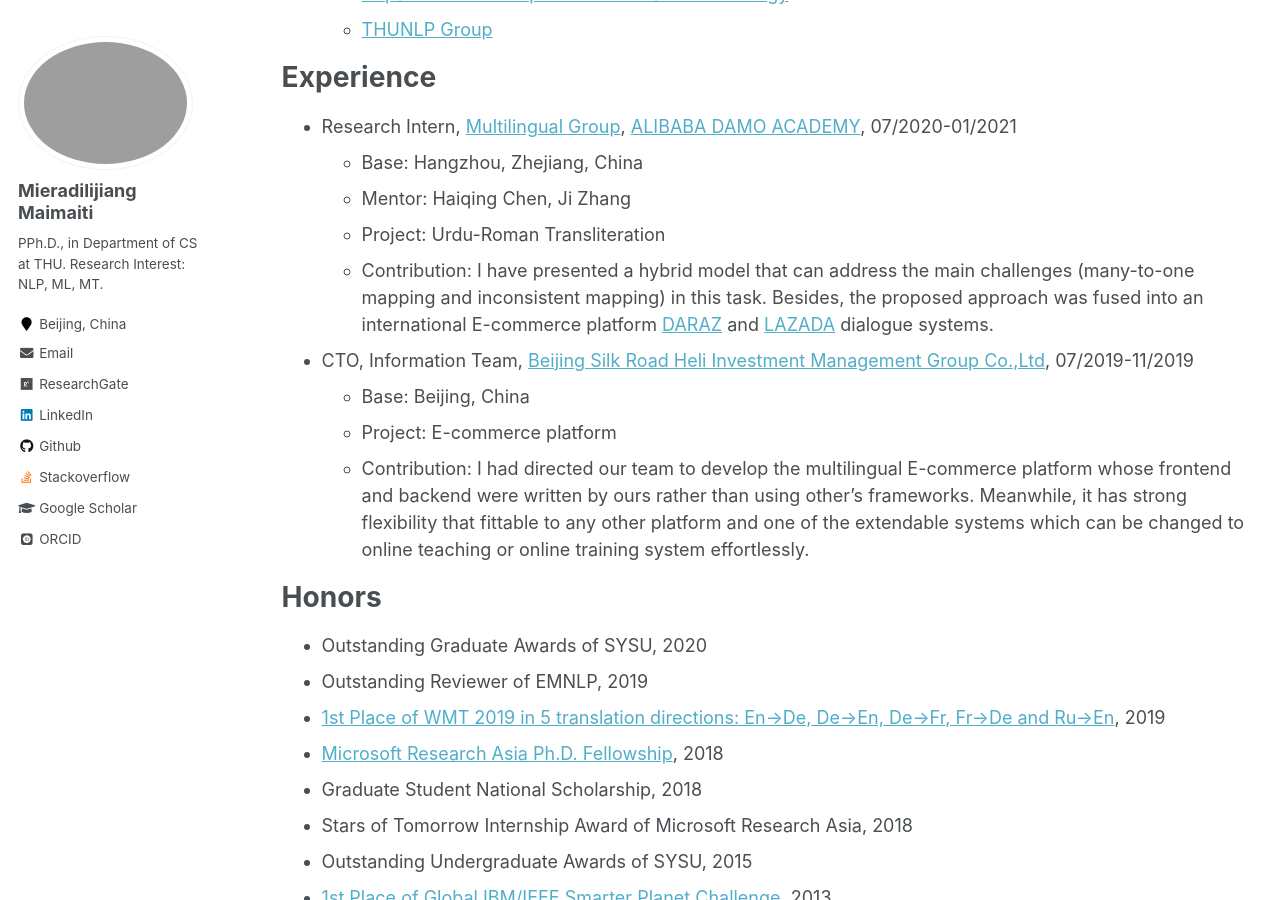
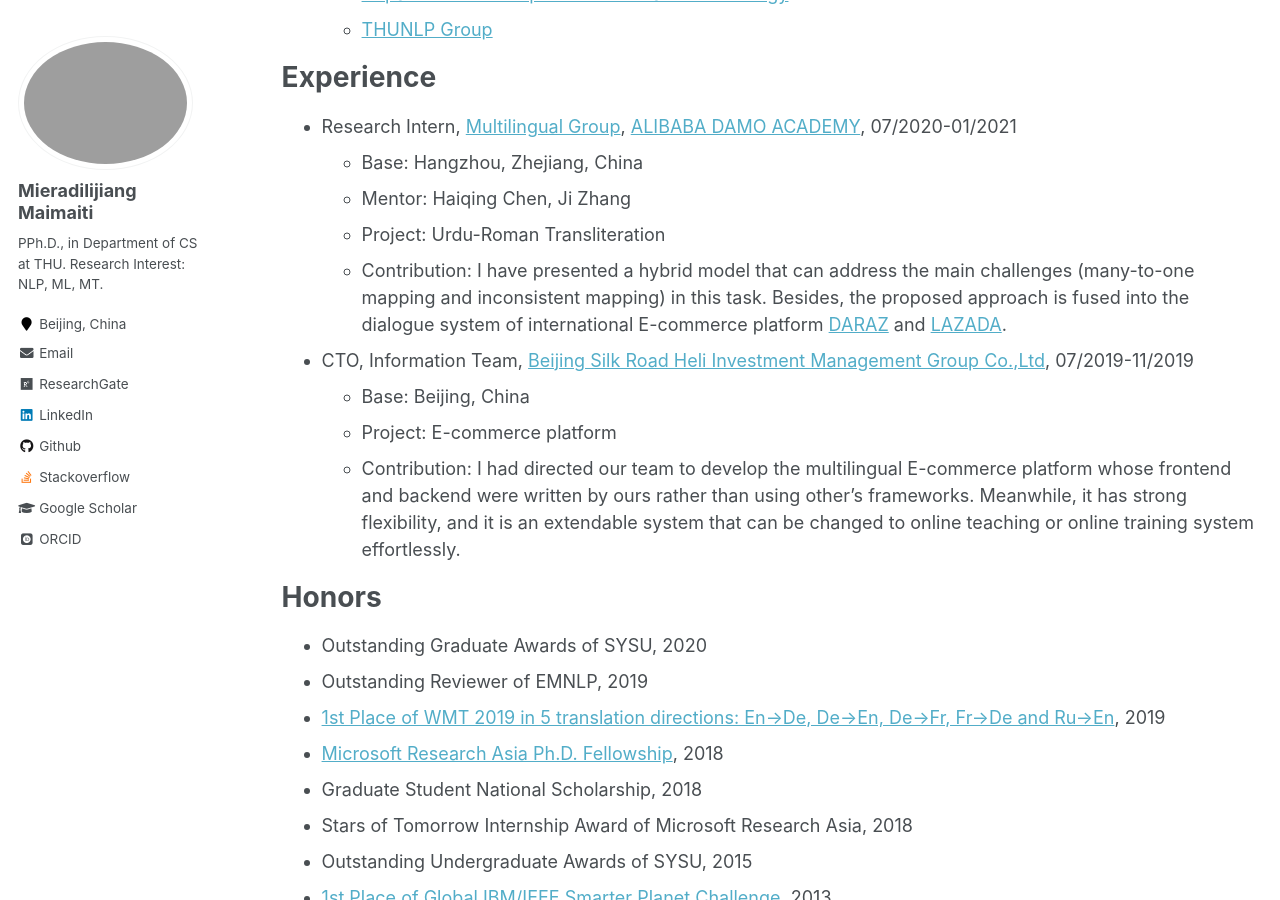
Before and after one commit to miradel51/miradel51.github.io, a Jekyll site: the page built from _pages/cv.md, in a window 1280 px wide and 900 px high, scrolled down 785 px. Built offline with Jekyll 4.4.1, drawn with Linux system fonts in a browser that asks for light colours; some web fonts are replaced.

Commit message:
revised exp

```diff
--- a/_pages/cv.md
+++ b/_pages/cv.md
@@ -38,11 +38,12 @@ Experience
   * Mentor: Haiqing Chen, Ji Zhang
   * Project: Urdu-Roman Transliteration
   * Contribution: I have presented a hybrid model that can address the main challenges (many-to-one mapping and inconsistent mapping) in this task.
-Besides, the proposed approach was fused into an international E-commerce platform [DARAZ](https://www.daraz.pk/) and [LAZADA](https://www.lazada.com/en/) dialogue systems.
+Besides, the proposed approach is fused into the dialogue system of international E-commerce platform [DARAZ](https://www.daraz.pk/) and [LAZADA](https://www.lazada.com/en/).
 * CTO, Information Team, [Beijing Silk Road Heli Investment Management Group Co.,Ltd](https://www.helibazar.com/index.html), 07/2019-11/2019
   * Base: Beijing, China
   * Project: E-commerce platform
-  * Contribution: I had directed our team to develop the multilingual E-commerce platform whose frontend and backend were written by ours rather than using other's frameworks. Meanwhile, it has strong flexibility that fittable to any other platform and one of the extendable systems which can be changed to online teaching or online training system effortlessly.
+  * Contribution: I had directed our team to develop the multilingual E-commerce platform whose frontend and backend were written by ours rather than using other's frameworks.
+Meanwhile, it has strong flexibility, and it is an extendable system that can be changed to online teaching or online training system effortlessly.
 
 
 
```
